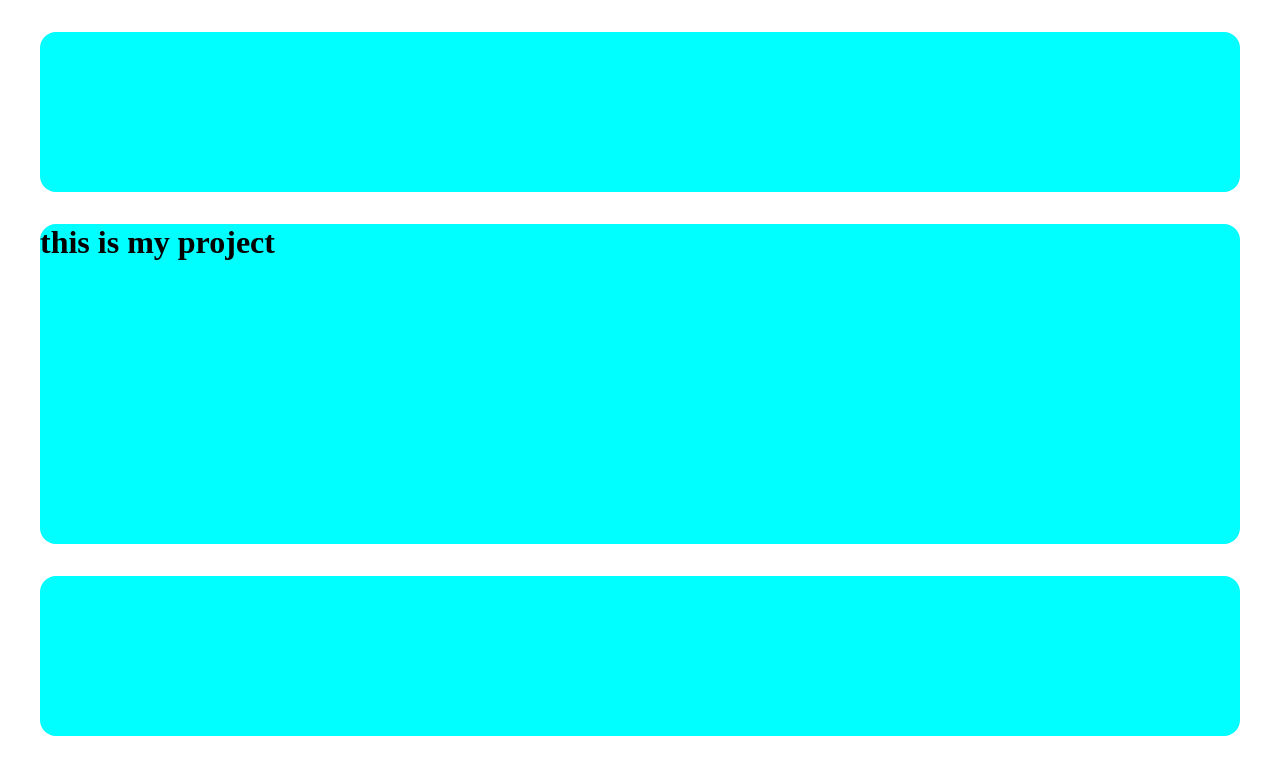
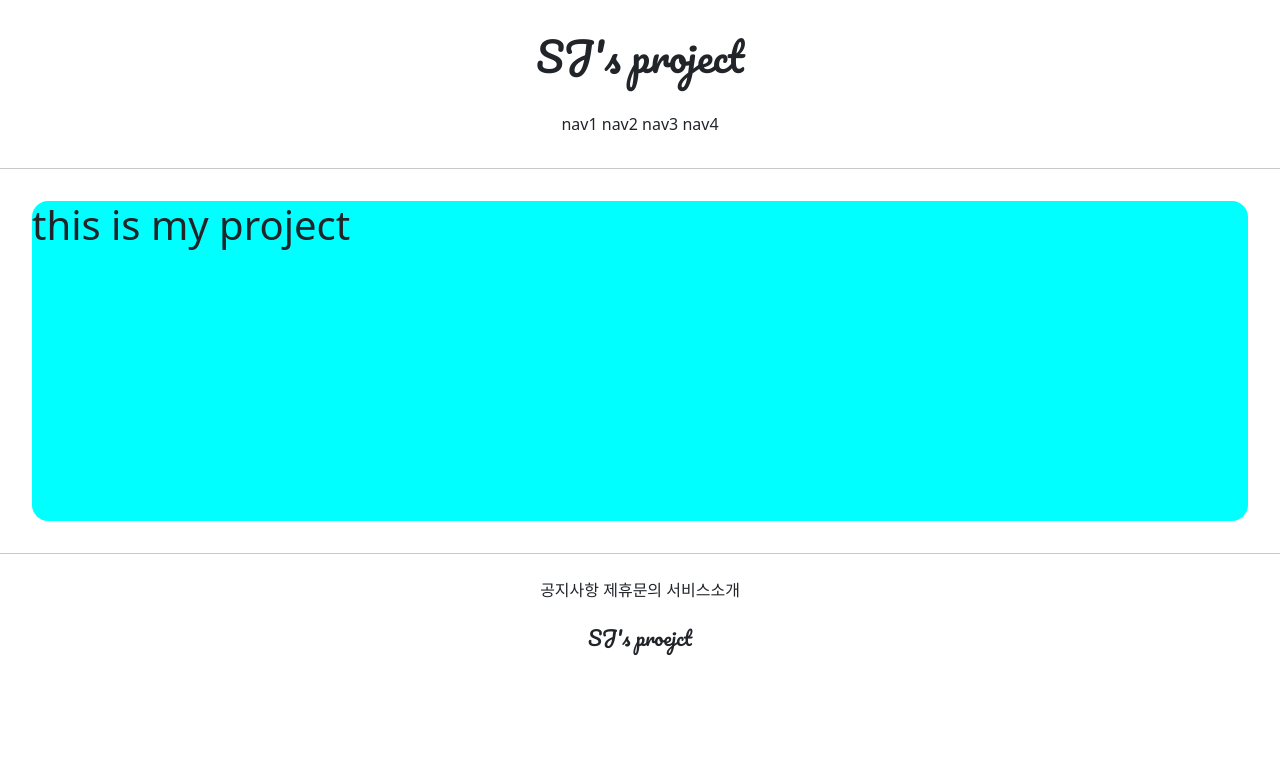
Before and after one commit to passiona2z/my_project, a Django app: page /accounts/my_project/ in a window 1280 px wide. Shown: the top 775 px of the page. Run offline with Django 3.2, Linux system fonts and the light colour scheme; parts of the project's set-up code (start-up, migrations or seed data) failed here and were passed over.

Commit message:
7/6 my_project commit 3

```diff
--- a/templates/base.html
+++ b/templates/base.html
@@ -8,10 +8,12 @@
 
 {%  include 'header.html' %}
 
+<hr>
+
 {%  block content %}
 {%  endblock %}
 
-
+<hr>
 
 {%  include 'footer.html' %}
 
--- a/templates/footer.html
+++ b/templates/footer.html
@@ -1,3 +1,11 @@
-<div style="height: 10rem; background-color : aqua; margin: 2rem; border-radius: 1rem;">
+<div style="text-align: center">
 
+    <div style="margin-top: 1.5rem">
+        <span>공지사항</span>
+        <span>제휴문의</span>
+        <span>서비스소개</span>
+    </div>
+    <div style="margin: 1.5rem 0; font-family: 'Pacifico', cursive;">
+        <h5>SJ's proejct</h5>
+    </div>
 </div>
--- a/templates/head.html
+++ b/templates/head.html
@@ -1,4 +1,15 @@
 <head>
     <meta charset="UTF-8">
     <title>Title</title>
+
+
+    {# BOOTSTRAP rink#}
+    <link href="https://cdn.jsdelivr.net/npm/bootstrap@5.0.2/dist/css/bootstrap.min.css" rel="stylesheet"
+          integrity="sha384-EVSTQN3/azprG1Anm3QDgpJLIm9Nao0Yz1ztcQTwFspd3yD65VohhpuuCOmLASjC" crossorigin="anonymous">
+
+    {# google font rink#}
+    <link rel="preconnect" href="https://fonts.googleapis.com">
+    <link rel="preconnect" href="https://fonts.gstatic.com" crossorigin>
+    <link href="https://fonts.googleapis.com/css2?family=Pacifico&display=swap" rel="stylesheet">
+
 </head>
--- a/templates/header.html
+++ b/templates/header.html
@@ -1,4 +1,15 @@
-<div style="height: 10rem; background-color : aqua; margin: 2rem; border-radius: 1rem; ">
+<div style="text-align: center">
+    <div style="margin: 2rem 0; font-family: 'Pacifico', cursive;">
+        <h1>SJ's project</h1>
+    </div>
+    <div style="margin-bottom: 2rem;">
+        <span>nav1</span>
+        <span>nav2</span>
+        <span>nav3</span>
+        <span>nav4</span>
+    </div>
+
+
 
 
 </div>
```
